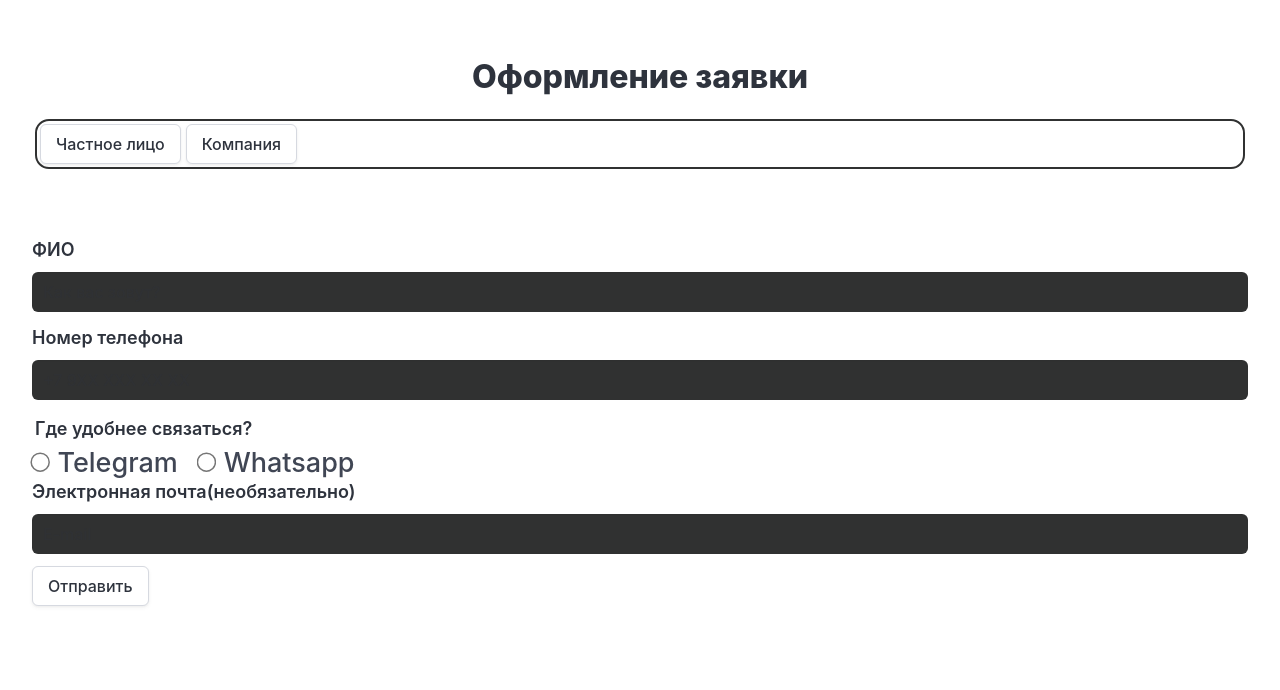
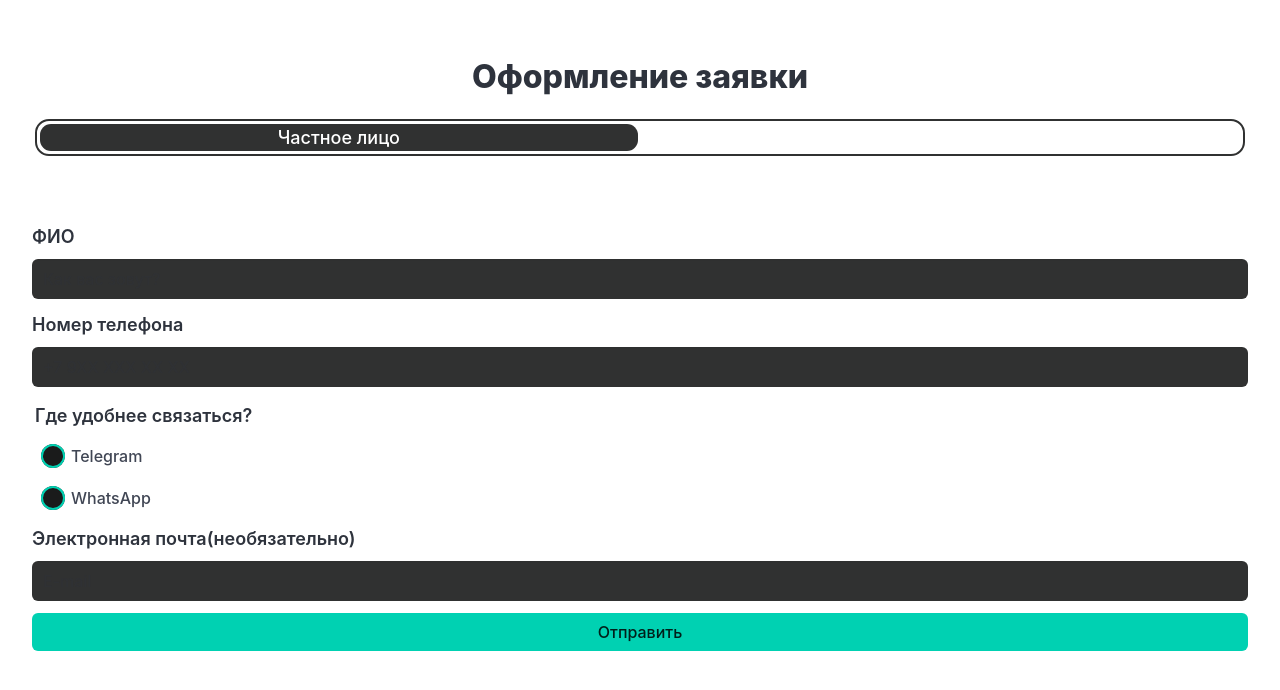
Before and after one commit to ivalukyan/damnit-bot, a React (Create React App) app in the folder app/frontend/: page /application_form in a window 1280 px wide. Shown: the top 690 px of the page. Built offline with nearby package versions, Linux system fonts and the light colour scheme; no server answers.

Commit message:
Feat: update design and add new template

```diff
--- a/app/frontend/src/App.css
+++ b/app/frontend/src/App.css
@@ -1,5 +1,5 @@
 
-.buttons-move{
+.buttons-move {
     display: flex;
     gap: 5px;
     border: 2px solid #303131;
@@ -13,13 +13,13 @@
         opacity: 0;
         transform: translateY(20px);
     }
-    100%{
+    100% {
         opacity: 1;
         transform: translateY(0);
     }
 }
 
-.button-move{
+.button-move {
     width: 100%;
     color: #fff;
     background: #303131;
@@ -33,26 +33,25 @@
 }
 
 
-
-#RegisterBut{
+#RegisterBut {
     background-color: transparent;
 }
 
-.box{
+.box {
     box-shadow: none;
     opacity: 0;
     animation: fadeUp 0.8s ease-in-out;
     animation-fill-mode: forwards;
 }
 
-.input{
+.input {
     border: none;
     background: #303131;
     font-size: 16px;
     font-weight: 500;
 }
 
-.button-submit{
+.button-submit {
     background-color: #484949;
     color: #000;
     padding: 7px;
@@ -64,29 +63,29 @@
     border-radius: 10px;
 }
 
-.label{
+.label {
     font-size: 18px;
     font-weight: 600;
 }
 
-.control{
+.control {
     width: 100%;
     padding: 3px;
 }
 
-.radio{
-    font-size: 18px;
-    font-weight: 500;
-    margin-left: 20px;
-    margin-right: 50px;
-    transform: scale(1.5);
-}
+/*.radio {*/
+/*    font-size: 18px;*/
+/*    font-weight: 500;*/
+/*    margin-left: 20px;*/
+/*    margin-right: 50px;*/
+/*    transform: scale(1.5);*/
+/*}*/
 
-.input-radio{
+.input-radio {
     margin-right: 5px;
 }
 
-.card{
+.card {
     padding: 15px;
     background: #1a1b1b;
     box-shadow: rgba(0, 0, 0, 0.65) 0 5px 15px 0;
@@ -96,7 +95,7 @@
     animation: fadeUp 0.8s ease-in-out;
 }
 
-.news-buttons{
+.news-buttons {
     display: flex;
     gap: 15px;
     width: 100%;
@@ -107,13 +106,12 @@
     justify-content: center;
 }
 
-#SaveNewsBtn{
+#SaveNewsBtn {
     padding: 7px;
 }
 
 
-
-.navbar{
+.navbar {
     display: flex;
     width: 100%;
     padding: 8px;
@@ -122,19 +120,19 @@
     gap: 15px;
 }
 
-.title-header{
+.title-header {
     font-size: 25px;
     font-weight: 800;
 }
 
-#LogoutBut{
+#LogoutBut {
     padding: 6px;
     position: absolute;
     right: 0;
     margin-right: 15px;
 }
 
-.user-icon{
+.user-icon {
     position: absolute;
     left: 0;
     margin-top: 5px;
@@ -142,34 +140,34 @@
     color: #13c5c5;
 }
 
-#BackSvg{
+#BackSvg {
     background-color: #2a2b2c;
     border-radius: 5px;
     padding: 2px;
 }
 
-.subscription{
+.subscription {
     display: flex;
     font-size: 18px;
     gap: 35px;
     align-items: center;
 }
 
-#sub-status{
+#sub-status {
     color: #000;
     background-color: #13c5c5;
     border-radius: 5px;
     padding: 2px;
 }
 
-#sub-disable{
+#sub-disable {
     position: absolute;
     right: 20px;
     padding: 2px;
     font-size: 18px;
 }
 
-#UpdateButProfile{
+#UpdateButProfile {
     margin-top: 25px;
     width: 100%;
 }
@@ -201,51 +199,127 @@
     animation: fadeUp 0.8s ease-in-out forwards;
 }
 
-.btn-close{
+.btn-close {
     position: absolute;
     right: 30px;
 }
 
-.modal-body{
+.modal-body {
     margin: 15px 0 15px 0;
     padding: 10px;
     border-radius: 5px;
     box-shadow: 0 5px 15px 0 rgba(0, 0, 0, 0.6);
 }
 
-.btn-info{
+.btn-info {
     font-size: 16px;
     font-weight: 500;
 }
 
-.card .h4{
+.card .h4 {
     color: #fff;
 }
 
-.column{
+.column {
     margin-top: 35px
 }
 
-.modal-card-title{
+.modal-card-title {
     font-size: 20px;
     font-weight: 500;
 }
 
-.is-primary{
+.is-primary {
     padding: 7px;
     width: 100%;
 }
 
-.notification{
+.notification {
     margin: 0 20px 0 20px;
 }
 
-.notification{
+.notification {
     animation: fadeUp 0.8s ease-in-out;
     animation-fill-mode: forwards;
 }
 
-.control-search{
+.control-search {
     margin: 0 15px 0 15px;
     animation: fadeUp 0.6s ease-in;
 }
+
+.label-radio {
+    display: flex;
+    cursor: pointer;
+    font-weight: 500;
+    position: relative;
+    overflow: hidden;
+    margin-bottom: 0.375em;
+
+    /*&:focus-within {*/
+    /*    outline: .125em solid #00d1b2;*/
+    /*}*/
+
+
+    .radio-input {
+        position: absolute;
+        left: -9999px;
+
+        &:checked + span {
+            background-color: mix(#1a1b1b, #00d1b2, 84%);
+
+            &:before {
+                box-shadow: inset 0 0 0 0.4375em #00d1b2;
+            }
+        }
+    }
+
+    .text-radio {
+        display: flex;
+        align-items: center;
+        padding: 0.375em 0.75em 0.375em 0.375em;
+        border-radius: 99em;
+        transition: 0.25s ease;
+
+        &:hover {
+            background-color: mix(#1a1b1b, #00d1b2, 84%);
+        }
+
+        &:before {
+            display: flex;
+            flex-shrink: 0;
+            content: "";
+            background-color: #1a1b1b;
+            width: 1.5em;
+            height: 1.5em;
+            border-radius: 50%;
+            margin-right: 0.375em;
+            transition: 0.25s ease;
+            box-shadow: inset 0 0 0 0.125em #00d1b2;
+        }
+    }
+}
+
+.card-header{
+    display: flex;
+    align-items: center;
+    gap: 25px;
+}
+
+.card-body{
+    font-size: 20px;
+    margin: 15px 0 15px 0;
+}
+
+.card-body p{
+    background-color: #2a2b2c;
+    border-radius: 8px;
+    padding: 5px;
+    width: 35%;
+}
+
+.card-buttons{
+    display: flex;
+    align-items: center;
+    gap: 25px;
+}
--- a/app/frontend/src/App.jsx
+++ b/app/frontend/src/App.jsx
@@ -5,6 +5,7 @@ import Auth from "./components/Auth"
 import ApplicationForm from "./components/ApplicationForm";
 import "./App.css"
 import Profile from "./components/Profile";
+import Store from "./components/Store";
 
 
 
@@ -17,6 +18,7 @@ const App = () => {
                 <Route path="/" element={<Auth />} />
                 <Route path="/application_form" element={<ApplicationForm />} />
                 <Route path="/profile" element={<Profile />} />
+                <Route path="/store" element={<Store />} />
             </Routes>
         </BrowserRouter>
         </>
--- a/app/frontend/src/components/ApplicationForm.jsx
+++ b/app/frontend/src/components/ApplicationForm.jsx
@@ -25,10 +25,10 @@ const ApplicationForm = () => {
         <div className="column"></div>
         <h1 className="title has-text-centered">Оформление заявки</h1>
         <div className="buttons-move">
-            <button type="button" className="button" onClick={handleLogin} id="LoginBut">
+            <button type="button" className="button-move" onClick={handleLogin} id="LoginBut">
                     Частное лицо
             </button>
-            <button type="button" className="button" onClick={handleRegister} id="RegisterBut">
+            <button type="button" className="button-move" onClick={handleRegister} id="RegisterBut">
                     Компания
             </button>
         </div>
--- a/app/frontend/src/components/ApplicationForm/Company.jsx
+++ b/app/frontend/src/components/ApplicationForm/Company.jsx
@@ -59,7 +59,7 @@ const Company = () => {
                     required
                     />
                 </div>
-                <button className="button" type="sumbit">Отправить</button>
+                <button className="button is-primary" type="sumbit">Отправить</button>
             </form>
         </div>
     );
--- a/app/frontend/src/components/ApplicationForm/PrivatePerson.jsx
+++ b/app/frontend/src/components/ApplicationForm/PrivatePerson.jsx
@@ -23,7 +23,7 @@ const PrivatePerson = () => {
         };
 
         const response = await fetch("/application_form/person", requestOptions);
-        if (!response.ok){
+        if (!response.ok) {
             console.log("Плохой запрос");
         } else {
             const data = await response.json()
@@ -46,7 +46,9 @@ const PrivatePerson = () => {
                         className="input"
                         placeholder="Как вас зовут?"
                         value={fullname}
-                    onChange={(e) => {setFullname(e.target.value)}}
+                        onChange={(e) => {
+                            setFullname(e.target.value)
+                        }}
                         autoComplete="off"
                         required
                     />
@@ -58,36 +60,36 @@ const PrivatePerson = () => {
                         className="input"
                         placeholder="+7 9ХХ ХХХ ХХ ХХ"
                         value={phone}
-                    onChange={(e) => {setPhone(e.target.value)}}
+                        onChange={(e) => {
+                            setPhone(e.target.value)
+                        }}
                         autoComplete="off"
                         required
                     />
                 </div>
                 <div className="control">
                     <label className="label">Где удобнее связаться?</label>
-                    <label className="radio">
+                    <label className="label-radio">
                         <input
+                            className="radio-input"
                             type="radio"
-                        className="input-radio"
-                        id="constactId"
+                            name="radio"
                             value="telegram"
                             checked={contact === "telegram"}
-                        name="social-contact"
                             onChange={(e) => setContact(e.target.value)}
                         />
-                        Telegram
+                        <span className="text-radio">Telegram</span>
                     </label>
-                    <label className="radio">
+                    <label className="label-radio">
                         <input
+                            className="radio-input"
                             type="radio"
-                        className="input-radio"
-                        id="constactId"
+                            name="radio"
                             value="whatsapp"
-                        checked = {contact === "whatsapp"}
-                        name="social-contact"
+                            checked={contact === "whatsapp"}
                             onChange={(e) => setContact(e.target.value)}
                         />
-                        Whatsapp
+                        <span className="text-radio">WhatsApp</span>
                     </label>
                 </div>
                 <div className="field">
@@ -97,12 +99,14 @@ const PrivatePerson = () => {
                         className="input"
                         placeholder="E-mail"
                         value={email}
-                    onChange={(e) => {setEmail(e.target.value)}}
+                        onChange={(e) => {
+                            setEmail(e.target.value)
+                        }}
                         autoComplete="off"
                         required
                     />
                 </div>
-                <button className="button" type="sumbit">Отправить</button>
+                <button className="button is-primary" type="sumbit">Отправить</button>
             </form>
         </div>
     );
--- /dev/null
+++ b/app/frontend/src/components/Store.jsx
@@ -0,0 +1,58 @@
+import React, {useEffect, useState} from 'react';
+
+
+const Store = () => {
+    const [header, setHeader] = useState("");
+
+    const getHeader = async () => {
+        const requestOptions = {
+            method: 'GET',
+            headers: {"Content-Type": "application/json"}
+        }
+
+        const response = await fetch("/api", requestOptions);
+        if (!response.ok){
+            console.error("Request response was not ok");
+        } else {
+            const data = await response.json();
+            setHeader(data.message);
+        }
+    }
+
+    useEffect(() => {
+        getHeader();
+    }, []);
+
+
+    return (
+        <>
+            <div className="column"></div>
+            <nav className="title has-text-centered">
+                {header}
+            </nav>
+            <div className="column">
+                <div className="card">
+                    <div className="card-header">
+                        <svg xmlns="http://www.w3.org/2000/svg" width="32" height="32" fill="currentColor"
+                             className="bi bi-robot" viewBox="0 0 16 16">
+                            <path
+                                d="M6 12.5a.5.5 0 0 1 .5-.5h3a.5.5 0 0 1 0 1h-3a.5.5 0 0 1-.5-.5M3 8.062C3 6.76 4.235 5.765 5.53 5.886a26.6 26.6 0 0 0 4.94 0C11.765 5.765 13 6.76 13 8.062v1.157a.93.93 0 0 1-.765.935c-.845.147-2.34.346-4.235.346s-3.39-.2-4.235-.346A.93.93 0 0 1 3 9.219zm4.542-.827a.25.25 0 0 0-.217.068l-.92.9a25 25 0 0 1-1.871-.183.25.25 0 0 0-.068.495c.55.076 1.232.149 2.02.193a.25.25 0 0 0 .189-.071l.754-.736.847 1.71a.25.25 0 0 0 .404.062l.932-.97a25 25 0 0 0 1.922-.188.25.25 0 0 0-.068-.495c-.538.074-1.207.145-1.98.189a.25.25 0 0 0-.166.076l-.754.785-.842-1.7a.25.25 0 0 0-.182-.135"/>
+                            <path
+                                d="M8.5 1.866a1 1 0 1 0-1 0V3h-2A4.5 4.5 0 0 0 1 7.5V8a1 1 0 0 0-1 1v2a1 1 0 0 0 1 1v1a2 2 0 0 0 2 2h10a2 2 0 0 0 2-2v-1a1 1 0 0 0 1-1V9a1 1 0 0 0-1-1v-.5A4.5 4.5 0 0 0 10.5 3h-2zM14 7.5V13a1 1 0 0 1-1 1H3a1 1 0 0 1-1-1V7.5A3.5 3.5 0 0 1 5.5 4h5A3.5 3.5 0 0 1 14 7.5"/>
+                        </svg>
+                        <h4 className="title is-4">Бот</h4>
+                    </div>
+                    <div className="card-body">
+                        <p>10000 руб.</p>
+                    </div>
+                    <div className="card-buttons">
+                        <button className="button">Подробнее</button>
+                        <button className="button">Сделать заказ</button>
+                    </div>
+                </div>
+            </div>
+        </>
+    )
+}
+
+export default Store;
```
Lines whose indentation alone changed are shown as unchanged.
